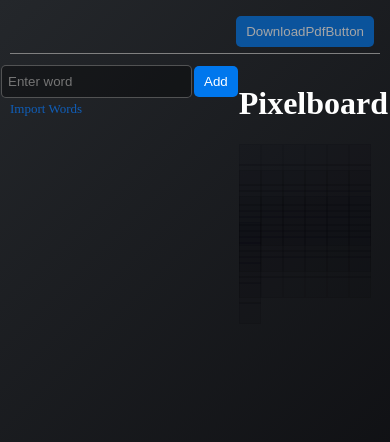
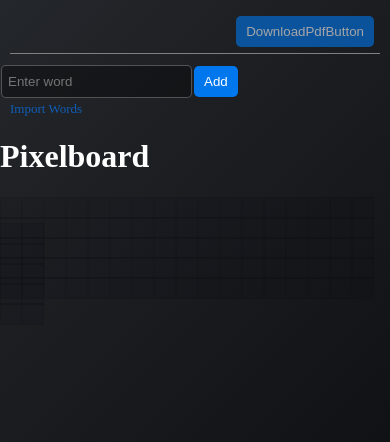
Before and after one commit to erik-sth/ts-website-lexi-matrix, a React (Vite) app: page / in a window 390 px wide. Shown: the top 442 px of the page. Built offline with nearby package versions, Linux system fonts and the light colour scheme.

Commit message:
Ui updates(some for mobile).

```diff
--- a/index.html
+++ b/index.html
@@ -3,6 +3,7 @@
 	<head>
 		<meta charset="UTF-8" />
 		<meta name="viewport" content="width=device-width, initial-scale=1.0" />
+		<meta name="theme-color" content="#24272b" />
 		<title>Pixelboard</title>
 	</head>
 	<body>
--- a/src/App.css
+++ b/src/App.css
@@ -1,9 +1,3 @@
-.heading {
-	color: white;
-}
-
-.pixelboard {
-}
 .pixel {
 	display: inline-block;
 	width: 20px;
--- a/src/Words/Wordlist.css
+++ b/src/Words/Wordlist.css
@@ -1,9 +1,12 @@
-.wordlist {
-	float: left;
-	height: 90vh;
-	overflow-y: scroll;
-	padding: 0;
+@media screen and (min-width: 4000px) {
+	.wordlist {
+		float: left;
+		height: 90vh;
+		overflow-y: scroll;
+		padding: 0;
+	}
 }
+
 ul {
 	list-style-type: none;
 	padding: 0;
--- a/src/index.css
+++ b/src/index.css
@@ -1,6 +1,7 @@
 html {
 	background: linear-gradient(135deg, #24272b, #07070a);
 	min-height: 100vh;
+	min-width: 100vw;
 }
 body {
 	margin: 0;
```
